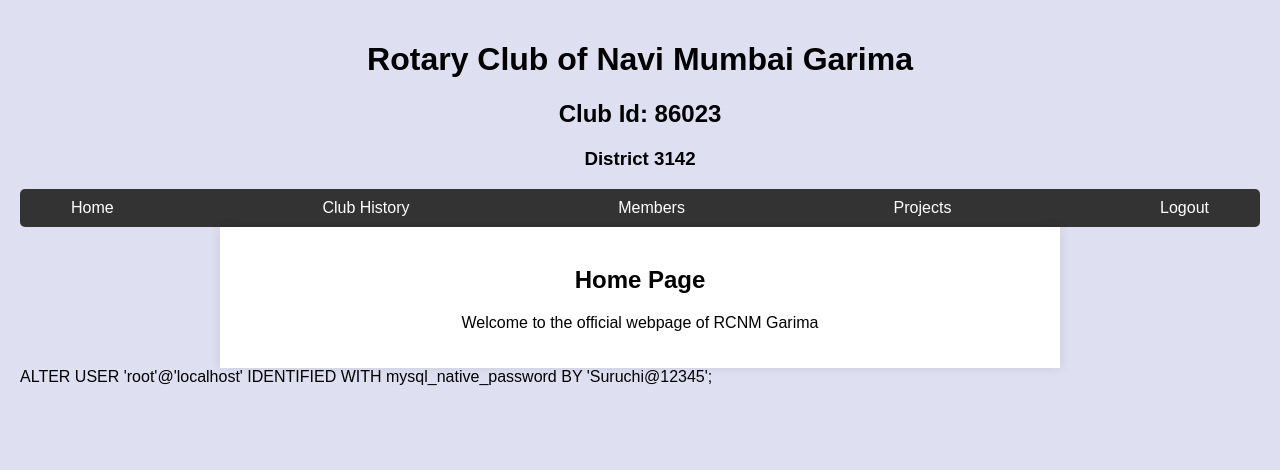
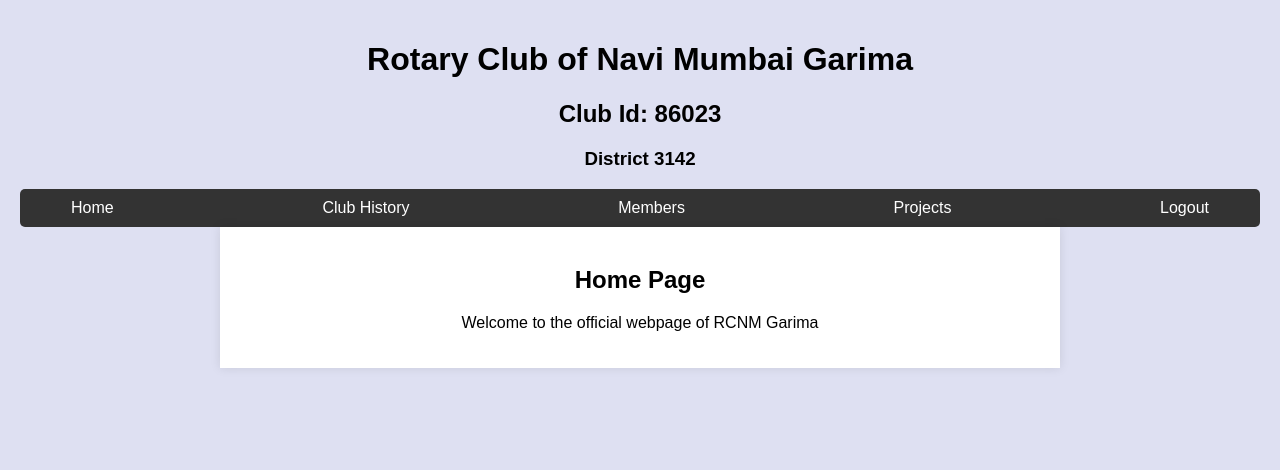
Before and after one commit to suruchi1997/WebModule, a Flask app: page /dashboard in a window 1280 px wide. Shown: the top 470 px of the page. Run offline with Flask 3, Linux system fonts and the light colour scheme; data that the repository does not hold is empty.

Commit message:
Add files via upload

```diff
--- a/templates/dashboard.html
+++ b/templates/dashboard.html
@@ -18,6 +18,6 @@
 
        <center> <p>Welcome to the official webpage of RCNM Garima</p></center>
     </div>
-</body>ALTER USER 'root'@'localhost' IDENTIFIED WITH mysql_native_password BY 'Suruchi@12345';
+</body>
 
 </html>
```
